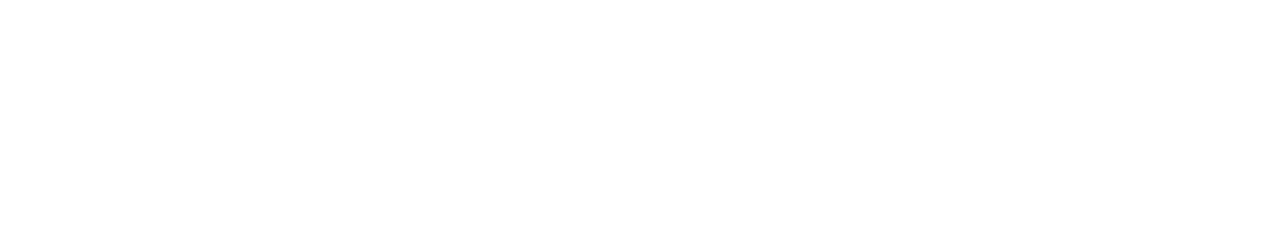
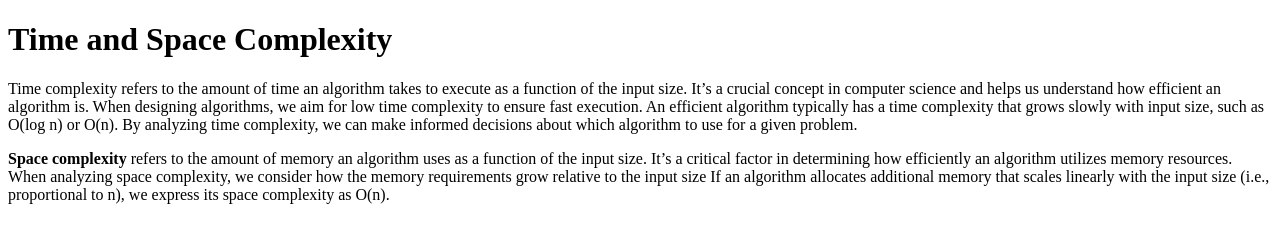
Before and after one commit to acciojob/time-and-space-complexity-massyvipin, a website: page main.html in a window 1280 px wide. Drawn offline with Linux system fonts and the light colour scheme.

Commit message:
created a submission

```diff
--- a/main.html
+++ b/main.html
@@ -8,6 +8,9 @@
 
 <body>
 	<!-- the entire body must be written by student -->
+	<h1>Time and Space Complexity</h1>
+	<p>Time complexity refers to the amount of time an algorithm takes to execute as a function of the input size. It’s a crucial concept in computer science and helps us understand how efficient an algorithm is. When designing algorithms, we aim for low time complexity to ensure fast execution. An efficient algorithm typically has a time complexity that grows slowly with input size, such as O(log n) or O(n). By analyzing time complexity, we can make informed decisions about which algorithm to use for a given problem.</p>
+	<p><b>Space complexity</b> refers to the amount of memory an algorithm uses as a function of the input size. It’s a critical factor in determining how efficiently an algorithm utilizes memory resources. When analyzing space complexity, we consider how the memory requirements grow relative to the input size If an algorithm allocates additional memory that scales linearly with the input size (i.e., proportional to n), we express its space complexity as O(n).</p>
     <script type="text/javascript" src="./script.js">
 </script>
 
```
